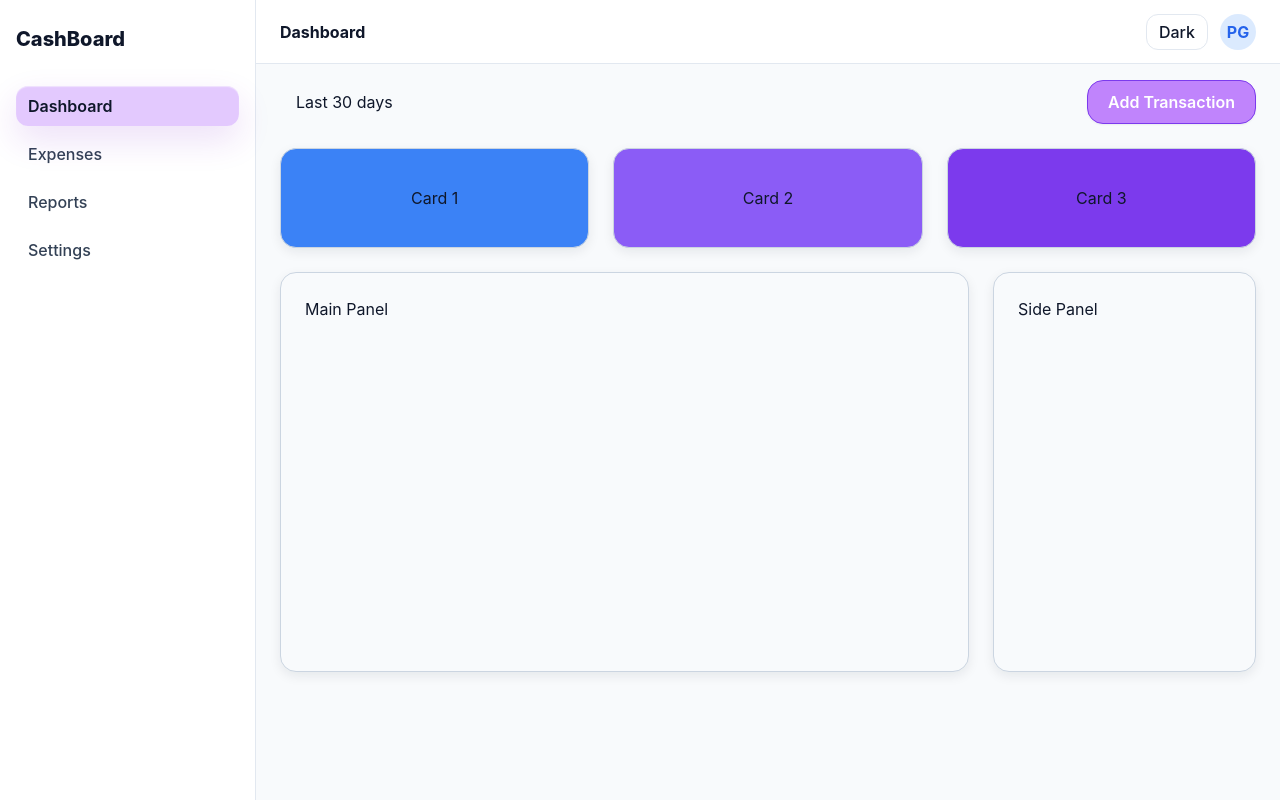
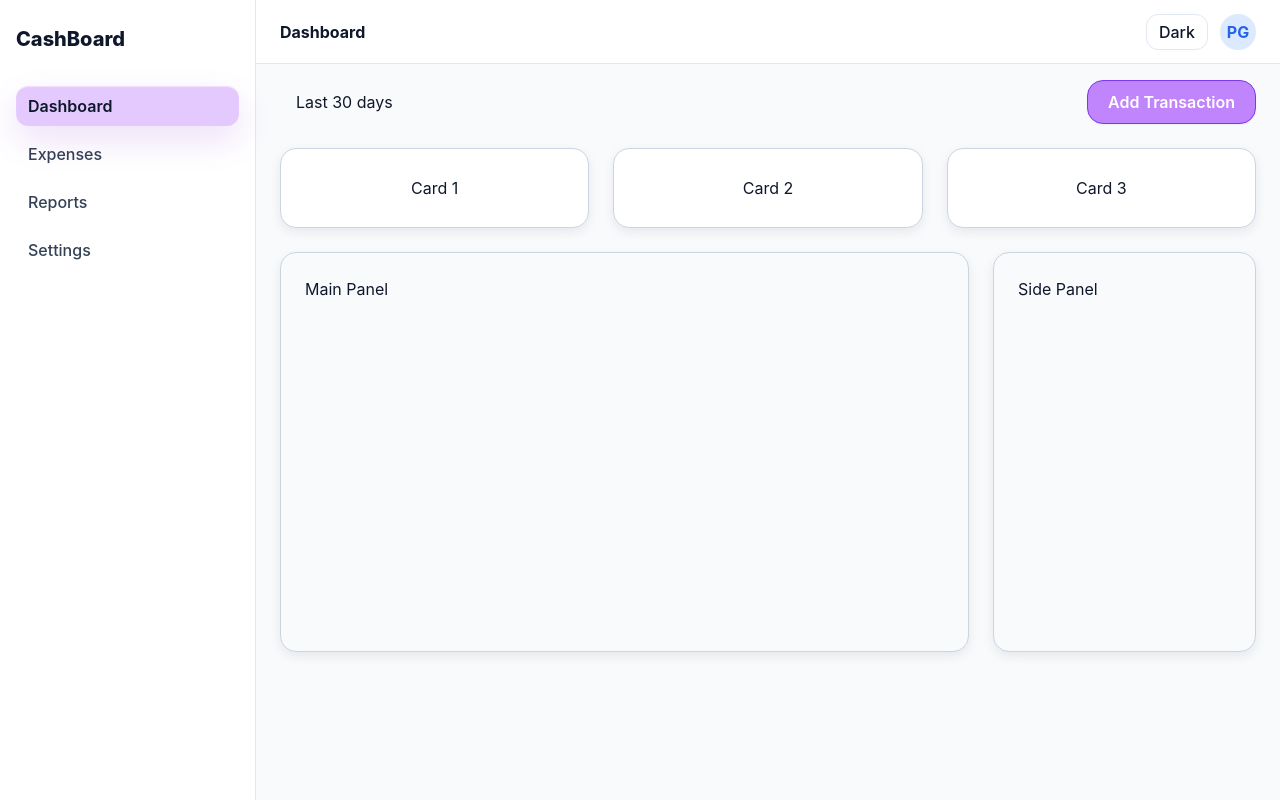
Before and after one commit to Gurmis/CashBoard, a Vue app: page / in a window 1280 px wide. Built offline with nearby package versions, Linux system fonts and the light colour scheme.

Commit message:
added cards for page-level skeleton for dashboard component

```diff
--- a/src/view/DashboardView.vue
+++ b/src/view/DashboardView.vue
@@ -11,9 +11,9 @@
       </div>
     </div>
     <div class="dashboard-stats">
-      <div class="dashboard-stats__card surface" style="background: #3b82f6">Card 1</div>
-      <div class="dashboard-stats__card surface" style="background: #8b5cf6">Card 2</div>
-      <div class="dashboard-stats__card surface" style="background: #7c3aed">Card 3</div>
+      <div class="dashboard-stats__card surface">Card 1</div>
+      <div class="dashboard-stats__card surface">Card 2</div>
+      <div class="dashboard-stats__card surface">Card 3</div>
     </div>
     <div class="dashboard-content">
       <div class="dashboard-content__main-panel surface">Main Panel</div>
@@ -92,8 +92,8 @@
   align-items: center;
   gap: 12px;
   padding: 24px;
-  min-height: 100px;
-  border-radius: var(--radius-lg);
+  min-height: 80px;
+  background: var(--card-bg);
   color: var(--text-primary);
 }
 
@@ -106,6 +106,8 @@
   flex: 3;
   min-height: 400px;
   padding: 24px;
+  //background: var(--card-bg);
+
 }
 .dashboard-content__side-panel {
   flex: 1;
```
